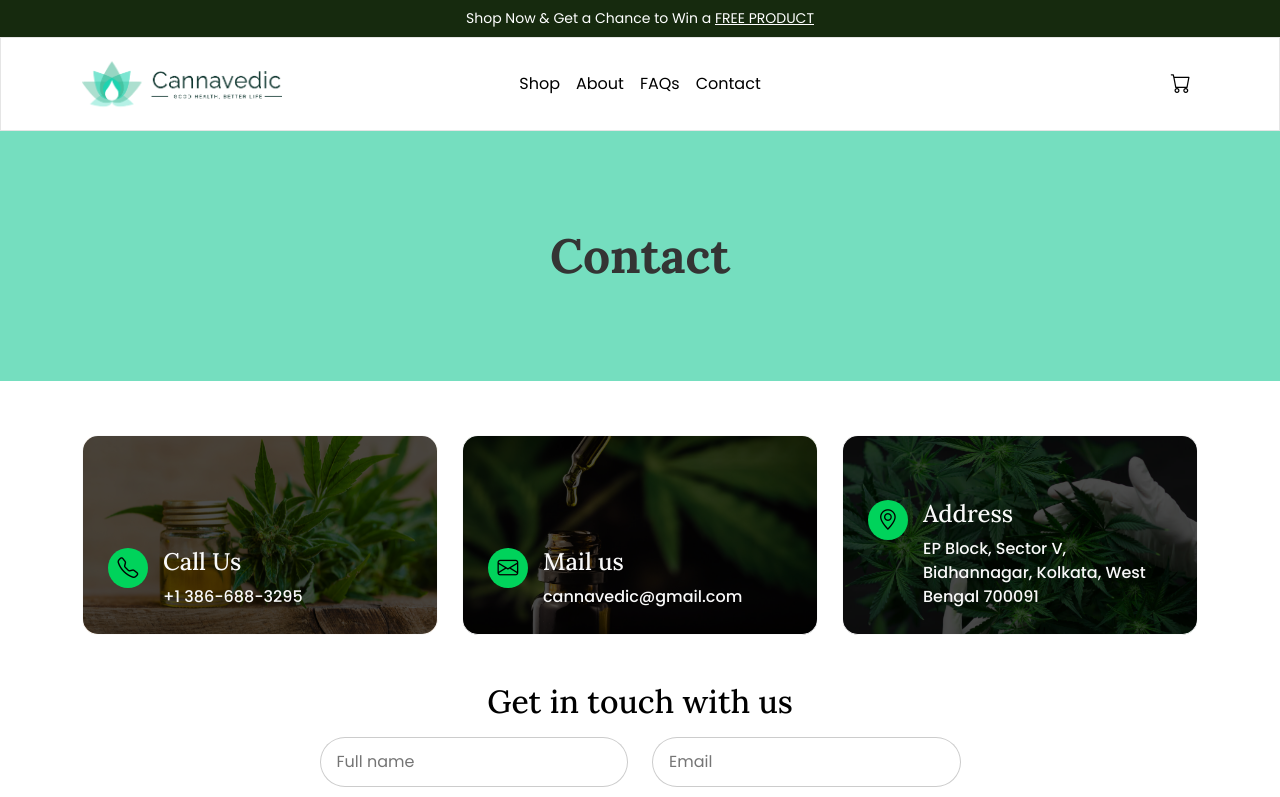
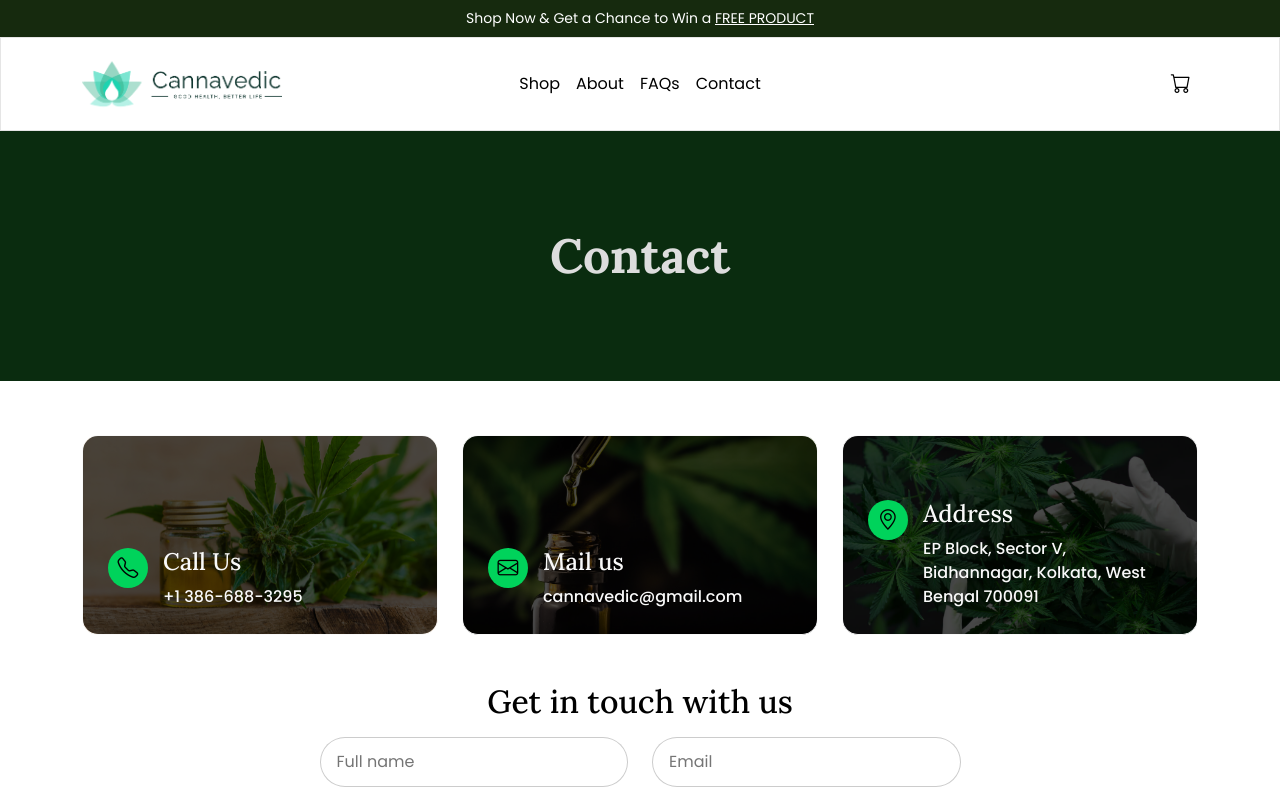
Before and after one commit to arpitakar-dev/Cbd_oil, a React (Vite) app: page /contact in a window 1280 px wide. Shown: the top 797 px of the page. Built offline with nearby package versions, Linux system fonts and the light colour scheme.

Commit message:
innerbanner color change

```diff
--- a/src/components/common-banner/innerbanner.css
+++ b/src/components/common-banner/innerbanner.css
@@ -1,10 +1,10 @@
 .inner-banner{
-     background: #75DEBF;
-     color: #626262;
+     background: #0a2c0f;
+     color: #ffffff;
 }
 
 .inner-banner h1{
-     color: #343434;
+     color: #dddddd;
      padding: 6rem 0;
 }
 
```
Also changed, not shown: src/contexts/CartContext.jsx (+8 -2 lines).
